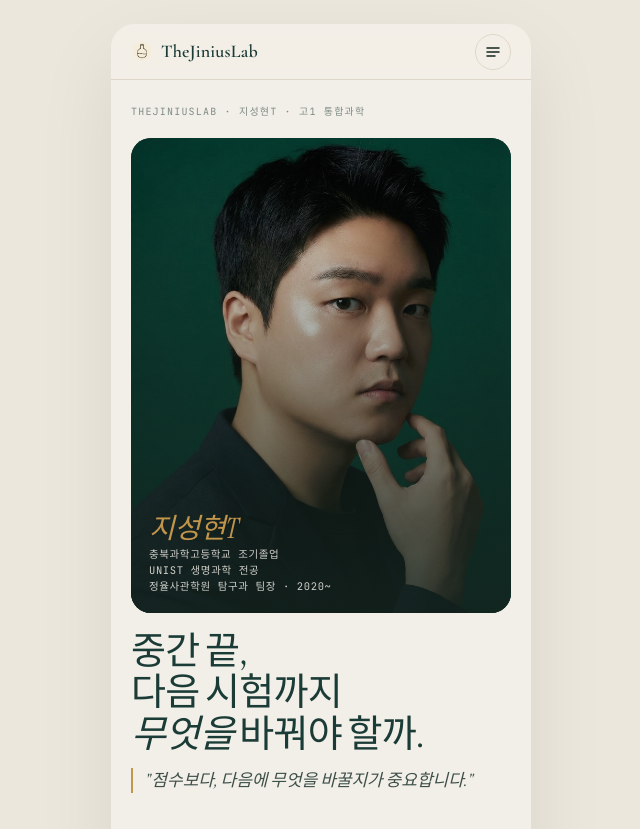
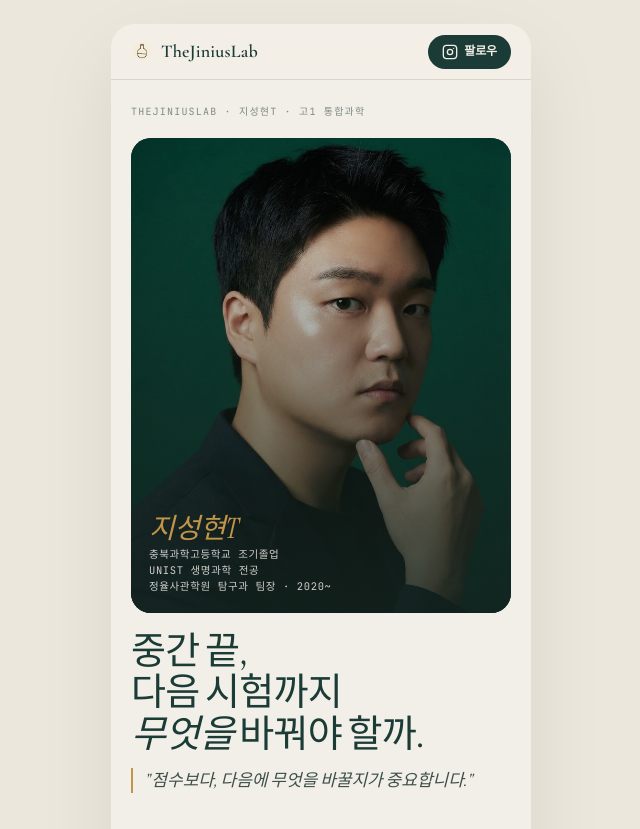
Before and after one commit to Jsh-newbie/instagram-privacy, a plain HTML site: page index.html in a window 1280 px wide. Shown: the top 829 px of the page, without its empty margins (319-959 px from the left). Drawn offline with nearby package versions, Linux system fonts and the light colour scheme; a web font is replaced by a local one.

Commit message:
feat: nav menu → instagram follow CTA

```diff
--- a/index.html
+++ b/index.html
@@ -106,18 +106,24 @@
     font-size: 18px;
     letter-spacing: 0.01em;
   }
-  .nav__menu {
-    width: 36px;
-    height: 36px;
-    border-radius: 999px;
-    background: transparent;
-    border: 1px solid var(--line);
+  .nav__follow {
     display: inline-flex;
     align-items: center;
-    justify-content: center;
-    cursor: pointer;
-    color: var(--ink);
+    gap: 6px;
+    height: 34px;
+    padding: 0 14px;
+    border-radius: var(--r-pill);
+    background: var(--primary);
+    color: var(--primary-ink);
+    text-decoration: none;
+    font-family: var(--font-sans);
+    font-weight: 600;
+    font-size: 12px;
+    letter-spacing: -0.01em;
+    transition: opacity 0.15s ease;
   }
+  .nav__follow:hover { opacity: 0.85; }
+  .nav__follow svg { flex-shrink: 0; }
 
   /* HERO */
   .hero { padding: 20px 20px 32px; }
@@ -990,11 +996,18 @@
       <img src="/assets/logo-final.png" alt="" />
       <span>TheJiniusLab</span>
     </a>
-    <button class="nav__menu" type="button" aria-label="메뉴">
-      <svg width="16" height="16" viewBox="0 0 16 16" fill="none" aria-hidden="true">
-        <path d="M2 4h12M2 8h12M2 12h8" stroke="currentColor" stroke-width="1.5" stroke-linecap="round"/>
+    <a class="nav__follow"
+       href="https://www.instagram.com/jysk_prof.z?igsh=YTkybHR1dTNzMWxo&utm_source=qr"
+       target="_blank"
+       rel="noopener noreferrer"
+       aria-label="인스타그램 팔로우">
+      <svg width="16" height="16" viewBox="0 0 24 24" fill="none" aria-hidden="true">
+        <rect x="2" y="2" width="20" height="20" rx="5" ry="5" stroke="currentColor" stroke-width="2"/>
+        <circle cx="12" cy="12" r="4" stroke="currentColor" stroke-width="2"/>
+        <circle cx="17.5" cy="6.5" r="1" fill="currentColor"/>
       </svg>
-    </button>
+      팔로우
+    </a>
   </nav>
 
   <!-- 1. HERO — 사진 + 경력 + 시기성 핵심 문구 -->
```
